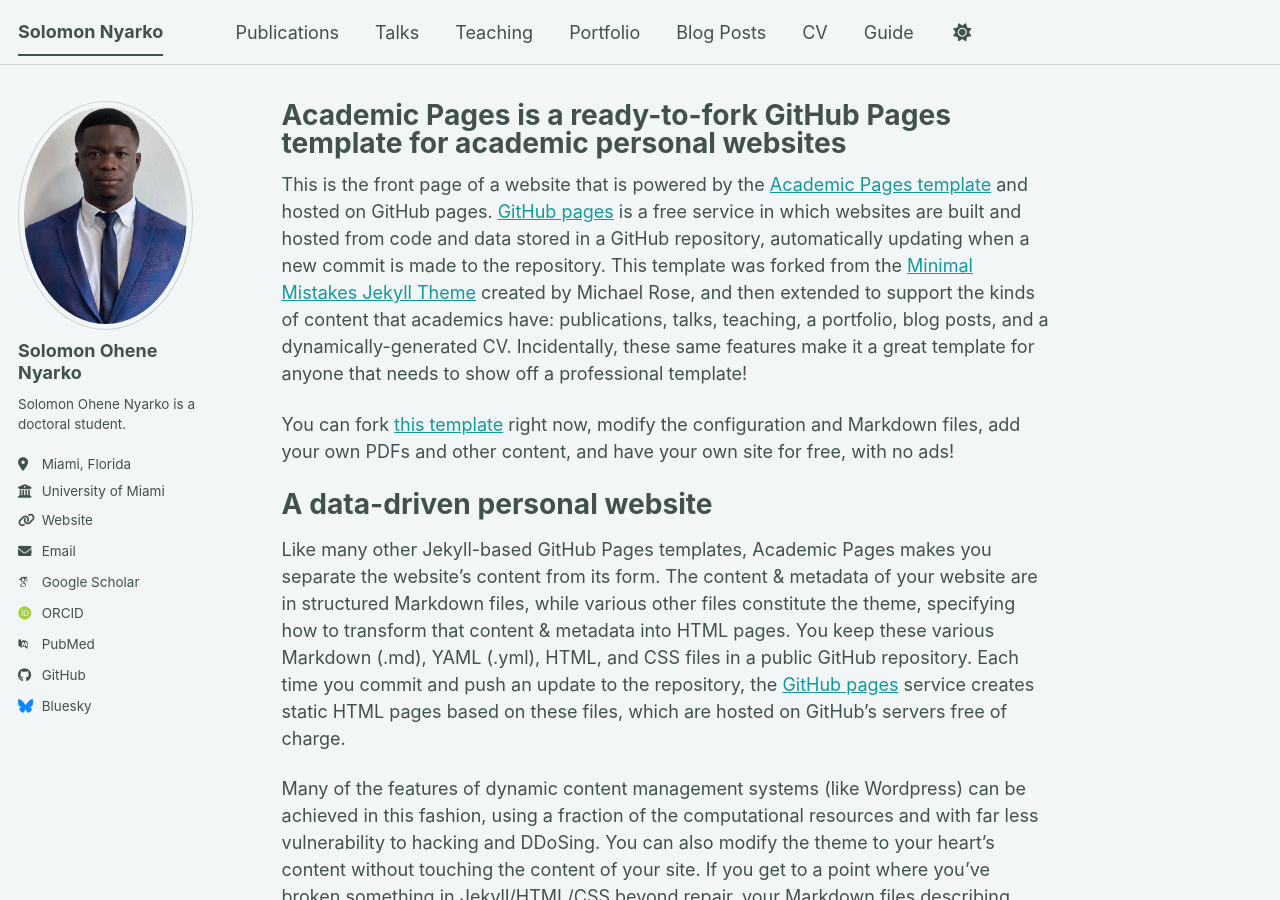
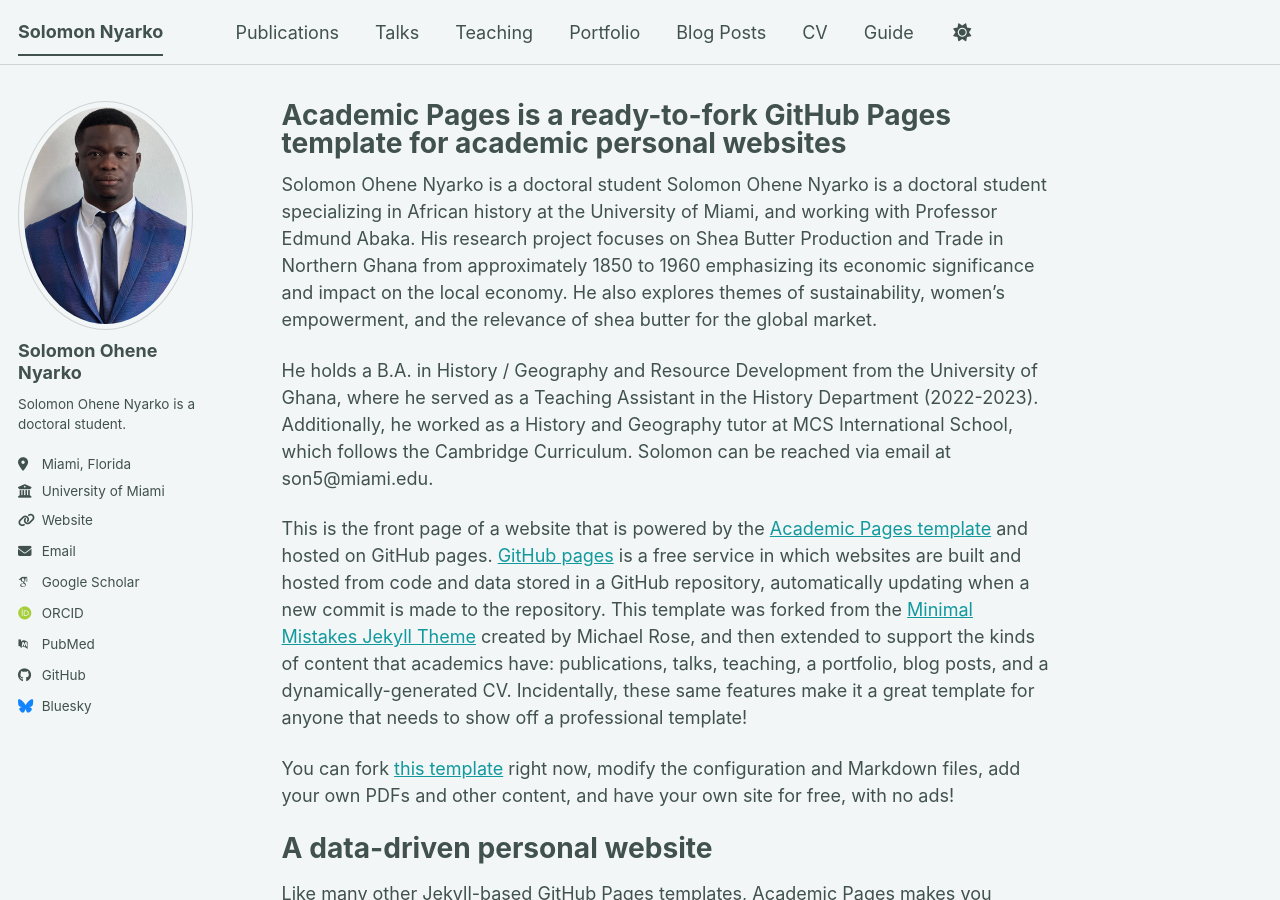
Before and after one commit to SolomonNyarko/SolomonNyarko.github.io, a Jekyll site: the page built from _pages/about.md, in a window 1280 px wide and 900 px high. Built offline with Jekyll 4.4.1, drawn with Linux system fonts in a browser that asks for light colours; some web fonts are replaced; a script bundle is joined from its source files by our own code; library files that are not in the unit come from our copies.

Commit message:
Update about.md

```diff
--- a/_pages/about.md
+++ b/_pages/about.md
@@ -6,6 +6,11 @@
   - /about/
   - /about.html
 ---
+
+Solomon Ohene Nyarko is a doctoral student
+Solomon Ohene Nyarko is a doctoral student specializing in African history at the University of Miami, and working with Professor Edmund Abaka. His research project focuses on Shea Butter Production and Trade in Northern Ghana from approximately 1850 to 1960 emphasizing its economic significance and impact on the local economy. He also explores themes of sustainability, women's empowerment, and the relevance of shea butter for the global market.
+
+He holds a B.A. in History / Geography and Resource Development from the University of Ghana, where he served as a Teaching Assistant in the History Department (2022-2023). Additionally, he worked as a History and Geography tutor at MCS International School, which follows the Cambridge Curriculum. Solomon can be reached via email at son5@miami.edu.
 
 This is the front page of a website that is powered by the [Academic Pages template](https://github.com/academicpages/academicpages.github.io) and hosted on GitHub pages. [GitHub pages](https://pages.github.com) is a free service in which websites are built and hosted from code and data stored in a GitHub repository, automatically updating when a new commit is made to the repository. This template was forked from the [Minimal Mistakes Jekyll Theme](https://mmistakes.github.io/minimal-mistakes/) created by Michael Rose, and then extended to support the kinds of content that academics have: publications, talks, teaching, a portfolio, blog posts, and a dynamically-generated CV. Incidentally, these same features make it a great template for anyone that needs to show off a professional template!
 
```
